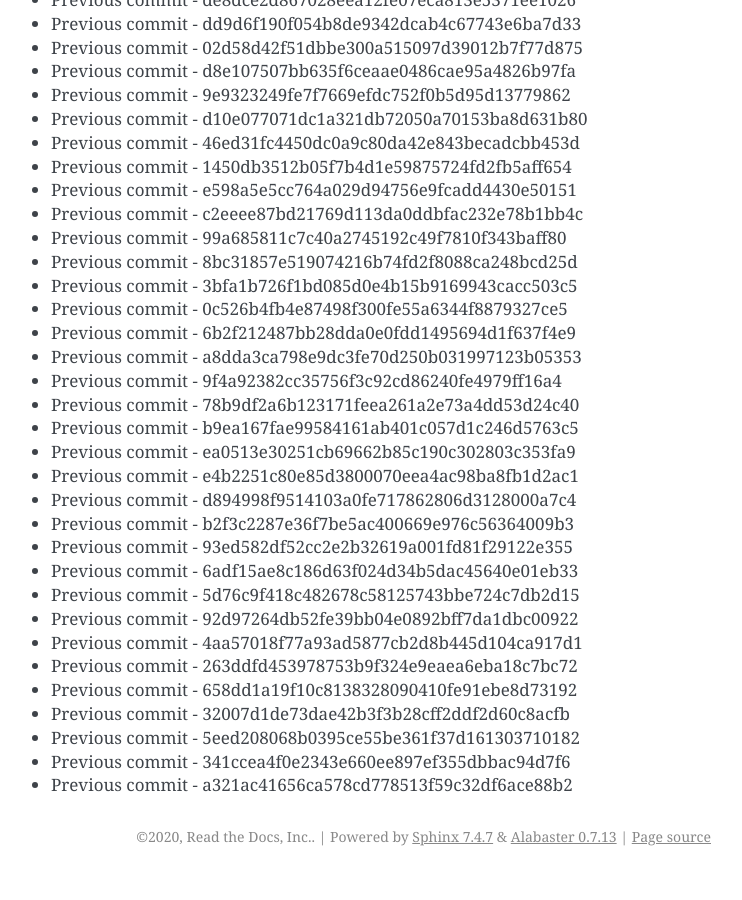
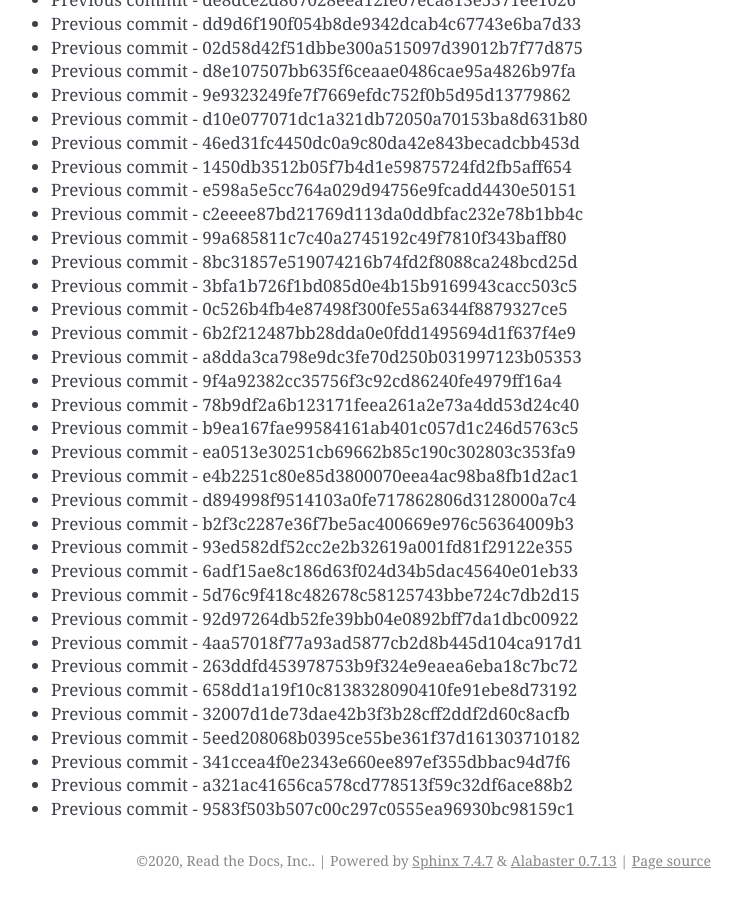
Before and after one commit to readthedocs/rtd-git-stresstest, a Sphinx documentation site: the page built from docs/updates.rst, in a window 1280 px wide and 900 px high, scrolled down 22858 px. Shown: the whole window, without its empty margins (399-1141 px from the left). Built offline with Sphinx 7.4.7, drawn with Linux system fonts in a browser that asks for light colours; before the commit the page ends 23734 px from its top, so only the background shows below that.

Commit message:
Generating commit from previous: 9583f503b507c00c297c0555ea96930bc98159c1

```diff
--- a/docs/updates.rst
+++ b/docs/updates.rst
@@ -992,3 +992,4 @@ It can be tested for any performance characteristics.
 * Previous commit - 5eed208068b0395ce55be361f37d161303710182
 * Previous commit - 341ccea4f0e2343e660ee897ef355dbbac94d7f6
 * Previous commit - a321ac41656ca578cd778513f59c32df6ace88b2
+* Previous commit - 9583f503b507c00c297c0555ea96930bc98159c1
```
